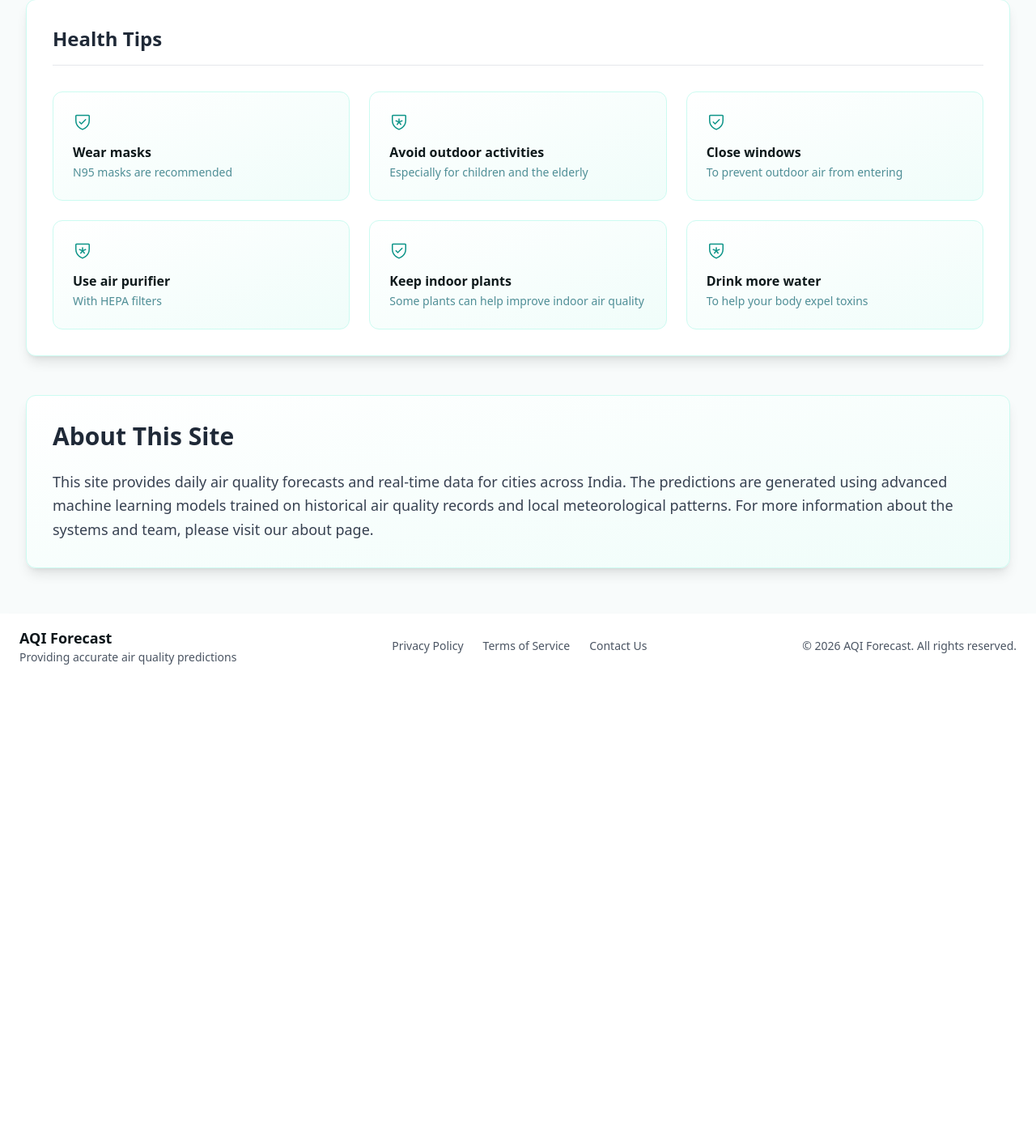
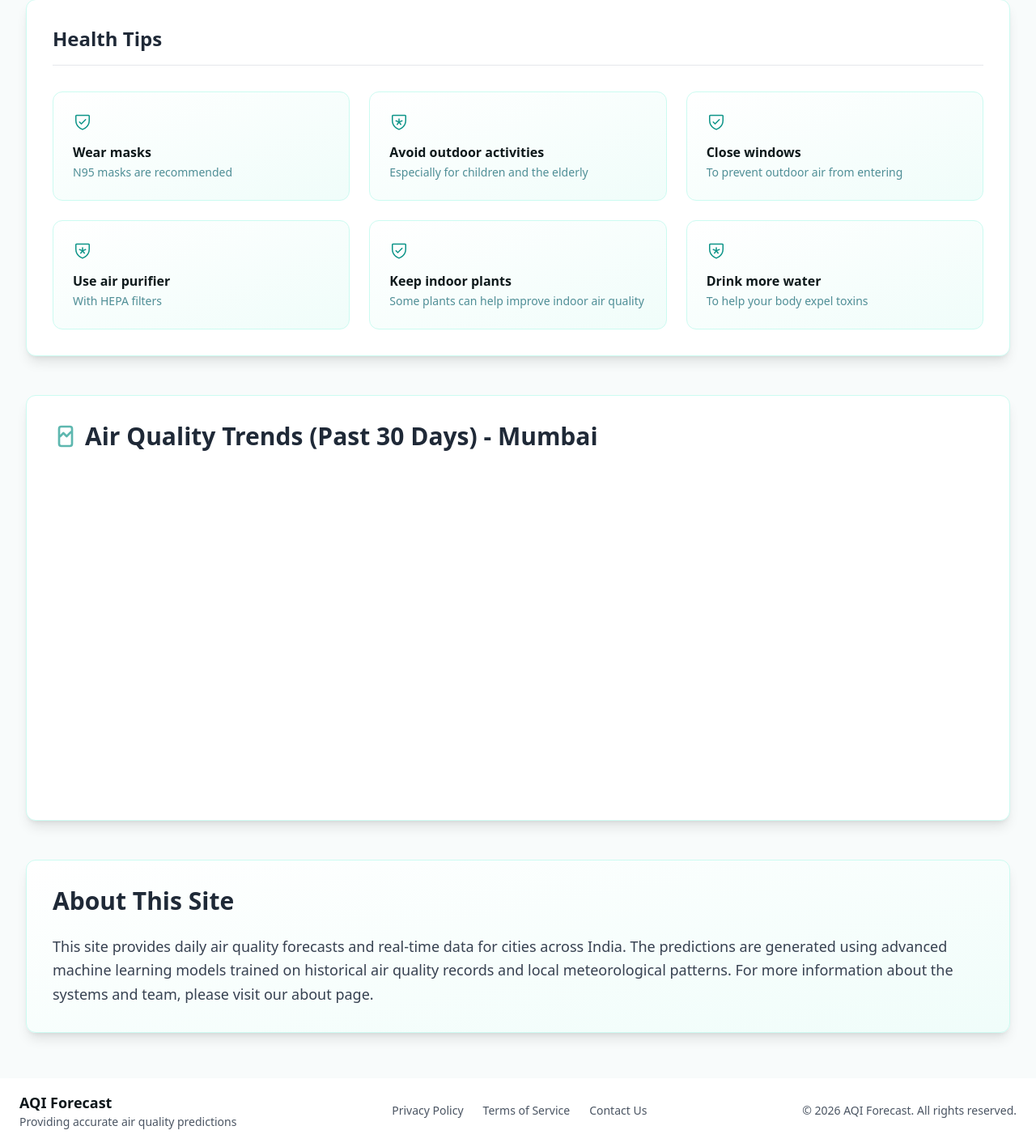
Before and after one commit to codeninja456/AQI_project, a Django app: page / in a window 1280 px wide. Shown: the part 1106-2518 px from the top of the page at 81% size. Before the commit the page ends 1927 px from the top, so only its background shows below. Run offline with Django 5.2, Linux system fonts and the light colour scheme; the visitor is signed in with stand-in values (Sample User, id 1); data that the repository does not hold is empty; a map, chart or similar area stays blank; some libraries are stand-ins or nearby versions.

Commit message:
Add Chart.js historical AQI and PM2.5 trend line graph to root dashboard

```diff
--- a/AQI-Forecast-main/aqi/aqi/views.py
+++ b/AQI-Forecast-main/aqi/aqi/views.py
@@ -66,9 +66,30 @@ def home(request):
     weather_data = get_weather_data(lat, lon)
     aqi_data = get_aqi_data(lat, lon)
 
+    from aqi_prediction.models import AQIData
+    import json
+
+    # Get historical records for the selected city (chronological order)
+    past_records = AQIData.objects.filter(city=resolved_name).order_by('datetime')
+    if past_records.count() < 24:
+        from django.core.management import call_command
+        try:
+            call_command('fetch_historical_aqi', city=resolved_name, days=30)
+            past_records = AQIData.objects.filter(city=resolved_name).order_by('datetime')
+        except Exception:
+            pass
+
+    # Serialize historical data for Chart.js
+    chart_dates = [r.datetime.strftime('%b %d, %I:%M %p') for r in past_records]
+    chart_pm25 = [float(r.pm25) for r in past_records]
+    chart_o3 = [float(r.o3) for r in past_records]
+
     context = {
         'weather': weather_data,
         'aqi': aqi_data,
         'selected_city': resolved_name,
+        'chart_dates_json': json.dumps(chart_dates),
+        'chart_pm25_json': json.dumps(chart_pm25),
+        'chart_o3_json': json.dumps(chart_o3),
     }
     return render(request, 'website//index.html', context)
--- a/AQI-Forecast-main/aqi/templates/website/index.html
+++ b/AQI-Forecast-main/aqi/templates/website/index.html
@@ -9,6 +9,7 @@
 <body class="bg-teal-100">
     <link rel="stylesheet" href="https://unpkg.com/leaflet@1.7.1/dist/leaflet.css" />
     <script src="https://unpkg.com/leaflet@1.7.1/dist/leaflet.js"></script>
+    <script src="https://cdn.jsdelivr.net/npm/chart.js"></script>
 
     <!-- Main content -->
     <div class="container mx-auto my-8 max-w-7xl px-4">
@@ -207,6 +208,19 @@
             </div>
         </div>
 
+        <!-- Air Quality Trends Card -->
+        <div class="bg-white rounded-xl shadow-lg p-8 border border-teal-100 mb-12">
+            <h2 class="text-3xl font-bold text-gray-800 mb-6 flex items-center gap-2">
+                <svg class="w-8 h-8 text-teal-600 animate-pulse" fill="none" stroke="currentColor" viewBox="0 0 24 24" xmlns="http://www.w3.org/2000/svg">
+                    <path stroke-linecap="round" stroke-linejoin="round" stroke-width="2" d="M7 12l3-3 3 3 4-4M8 21h8a2 2 0 002-2V5a2 2 0 00-2-2H8a2 2 0 00-2 2v14a2 2 0 002 2z"></path>
+                </svg>
+                Air Quality Trends (Past 30 Days) - {{ selected_city }}
+            </h2>
+            <div class="relative w-full h-[400px]">
+                <canvas id="aqiTrendChart"></canvas>
+            </div>
+        </div>
+
         <!-- About Section -->
         <div class="bg-gradient-to-br from-white to-teal-50 rounded-xl shadow-lg p-8 border border-teal-100">
             <h2 class="text-3xl font-bold text-gray-800 mb-6">About This Site</h2>
@@ -289,6 +303,123 @@
                     console.error('Error fetching AQI data:', error);
                 });
         });
+
+        // Initialize Chart.js
+        const chartDates = {{ chart_dates_json|safe }};
+        const chartPM25 = {{ chart_pm25_json|safe }};
+        const chartO3 = {{ chart_o3_json|safe }};
+
+        if (chartDates && chartDates.length > 0) {
+            const ctx = document.getElementById('aqiTrendChart').getContext('2d');
+
+            // Create beautiful gradients
+            const pm25Gradient = ctx.createLinearGradient(0, 0, 0, 400);
+            pm25Gradient.addColorStop(0, 'rgba(13, 148, 136, 0.4)'); // Teal
+            pm25Gradient.addColorStop(1, 'rgba(13, 148, 136, 0.0)');
+
+            const o3Gradient = ctx.createLinearGradient(0, 0, 0, 400);
+            o3Gradient.addColorStop(0, 'rgba(59, 130, 246, 0.4)'); // Blue
+            o3Gradient.addColorStop(1, 'rgba(59, 130, 246, 0.0)');
+
+            new Chart(ctx, {
+                type: 'line',
+                data: {
+                    labels: chartDates,
+                    datasets: [
+                        {
+                            label: 'PM2.5 (µg/m³)',
+                            data: chartPM25,
+                            borderColor: 'rgb(13, 148, 136)',
+                            backgroundColor: pm25Gradient,
+                            fill: true,
+                            tension: 0.4,
+                            borderWidth: 3,
+                            pointRadius: 1,
+                            pointHoverRadius: 6,
+                            pointBackgroundColor: 'rgb(13, 148, 136)',
+                            pointBorderColor: '#fff',
+                            pointBorderWidth: 2
+                        },
+                        {
+                            label: 'Ozone (O₃) (ppb)',
+                            data: chartO3,
+                            borderColor: 'rgb(59, 130, 246)',
+                            backgroundColor: o3Gradient,
+                            fill: true,
+                            tension: 0.4,
+                            borderWidth: 3,
+                            pointRadius: 1,
+                            pointHoverRadius: 6,
+                            pointBackgroundColor: 'rgb(59, 130, 246)',
+                            pointBorderColor: '#fff',
+                            pointBorderWidth: 2
+                        }
+                    ]
+                },
+                options: {
+                    responsive: true,
+                    maintainAspectRatio: false,
+                    interaction: {
+                        mode: 'index',
+                        intersect: false
+                    },
+                    plugins: {
+                        legend: {
+                            position: 'top',
+                            labels: {
+                                font: {
+                                    size: 14,
+                                    family: "'Inter', sans-serif",
+                                    weight: '600'
+                                },
+                                usePointStyle: true,
+                                padding: 20
+                              }
+                        },
+                        tooltip: {
+                            padding: 12,
+                            backgroundColor: 'rgba(15, 23, 42, 0.9)',
+                            titleFont: {
+                                size: 14,
+                                family: "'Inter', sans-serif",
+                                weight: 'bold'
+                            },
+                            bodyFont: {
+                                size: 13,
+                                family: "'Inter', sans-serif"
+                            },
+                            cornerRadius: 8
+                        }
+                    },
+                    scales: {
+                        x: {
+                            grid: {
+                                display: false
+                            },
+                            ticks: {
+                                maxTicksLimit: 12,
+                                font: {
+                                    size: 11,
+                                    family: "'Inter', sans-serif"
+                                }
+                            }
+                        },
+                        y: {
+                            grid: {
+                                color: 'rgba(241, 245, 249, 1)'
+                            },
+                            ticks: {
+                                font: {
+                                    size: 11,
+                                    family: "'Inter', sans-serif"
+                                }
+                            },
+                            beginAtZero: true
+                        }
+                    }
+                }
+            });
+        }
     </script>
 </body>
 {% endblock %}
```
